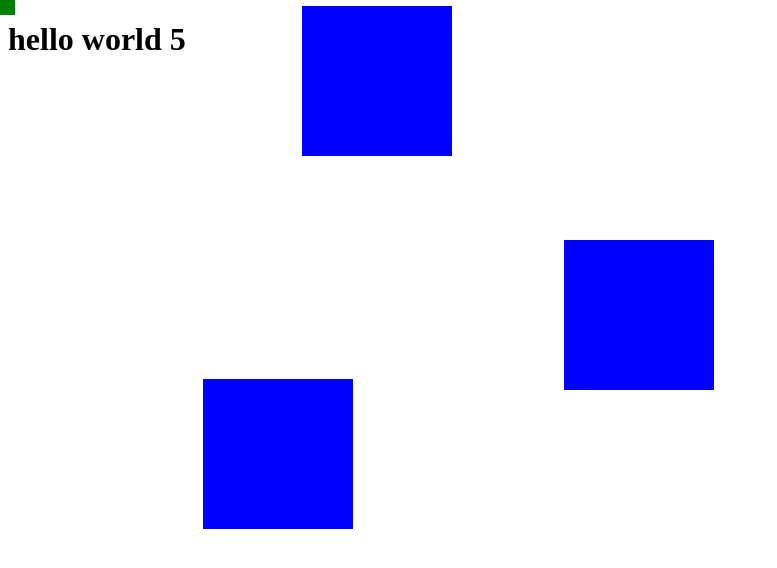
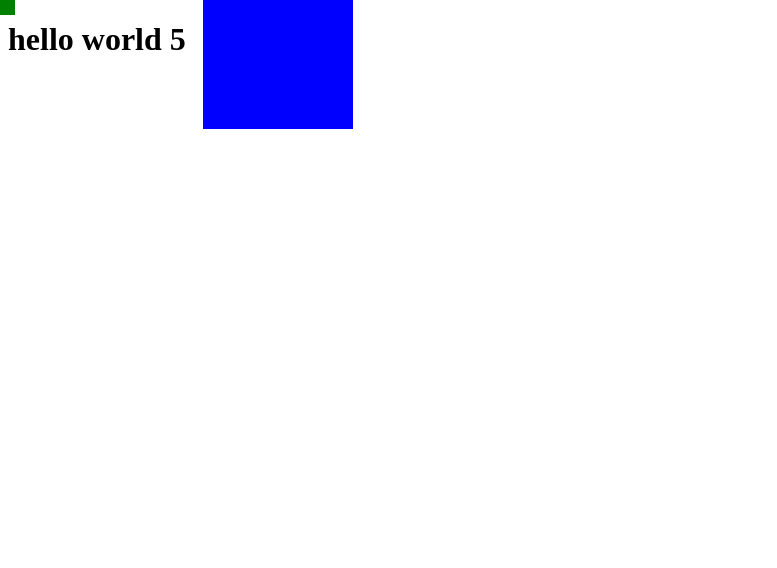
Before and after one commit to ydk1204/web_game_one, a React (Create React App) app: page / in a window 1280 px wide. Shown: the top 568 px of the page, without its empty margins (0-777 px from the left). Built offline with nearby package versions, Linux system fonts and the light colour scheme.

Commit message:
적이 5명 이상 소환되어 있을 경우 초기화

```diff
--- a/src/App.jsx
+++ b/src/App.jsx
@@ -82,11 +82,13 @@ function App() {
   };
 
   useEffect(() => {
-    // console.log(value);
+    // 적이 5명 이상 소환되어 있다면 2초 뒤 자동 초기화
+    // 나중에 플레이어 점수 감소 혹은 게임 오버 형식으로 바꾸기
     if (enemyCount === 0) {
-      console.log("초기화");
-      setEnemyArr([]);
-      setEnemyCount(5);
+      setTimeout(() => {
+        setEnemyArr([]);
+        setEnemyCount(5);
+      }, 2000);
       return;
     }
     setTimeout(() => {
```
